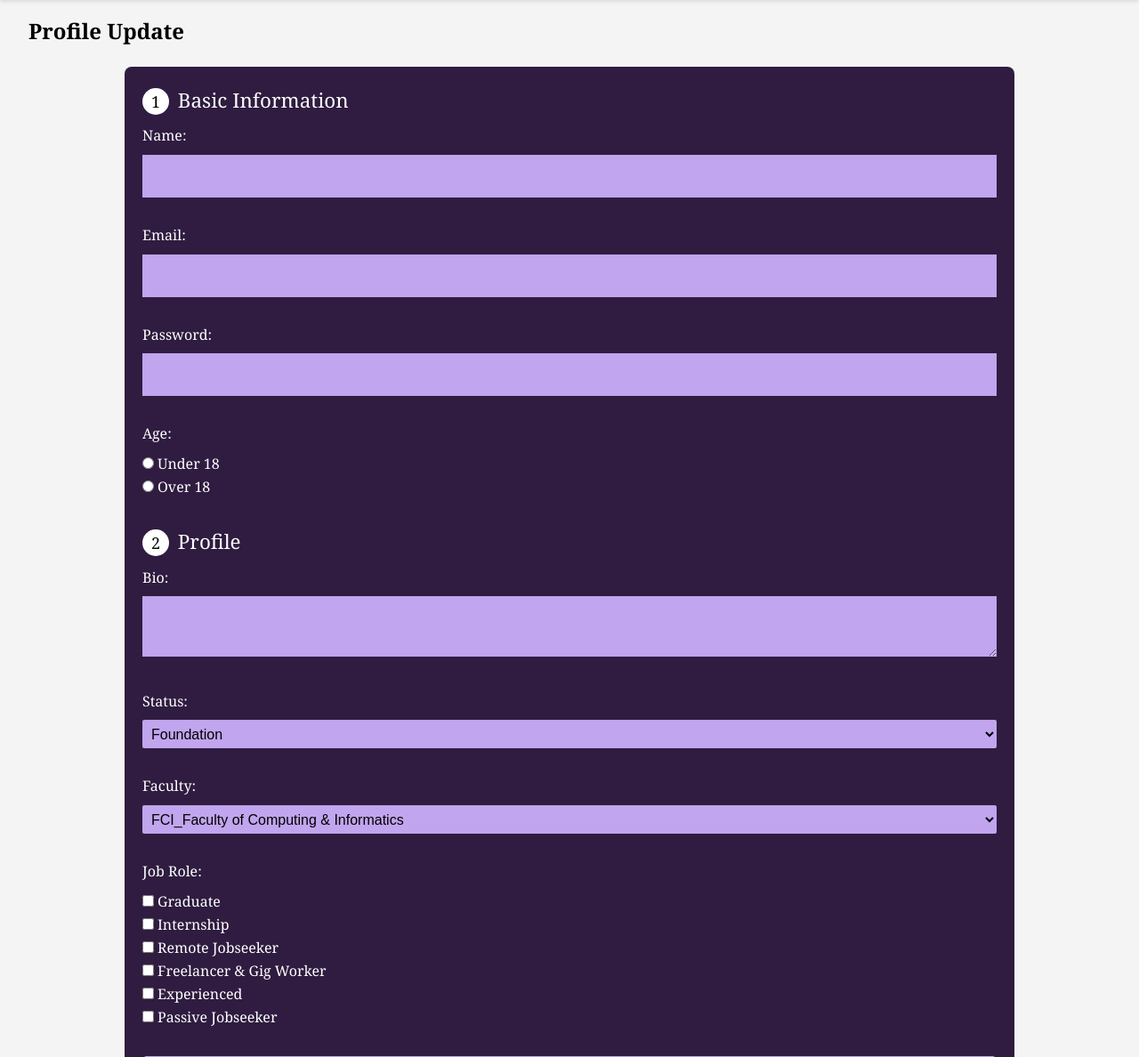
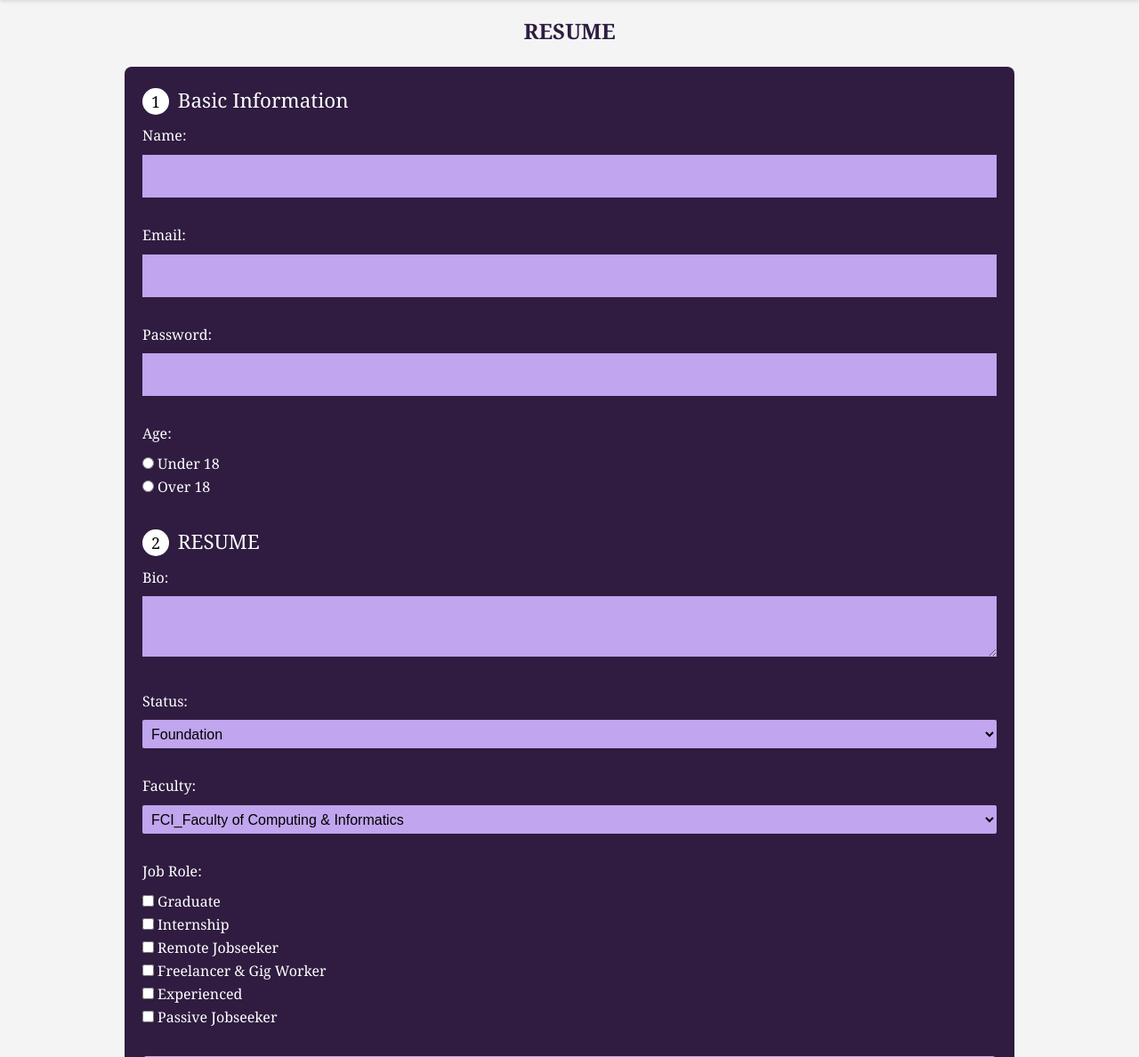
Before and after one commit to tharssha/TC5L---09, a Flask app: template templates/profile.html in a window 1280 px wide. Shown: the part 83-1271 px from the top of the page at 89% size. Run offline with Flask 3, Linux system fonts and the light colour scheme; the template is opened without the code that fills it, so the values that code supplies are empty.

Commit message:
fix error

```diff
--- a/templates/profile.html
+++ b/templates/profile.html
@@ -12,7 +12,7 @@
     </header>
         <main class="main-content">
             <div class="dashboard-header">
-                <h2>Profile Update</h2>
+                <h2>RESUME</h2>
             </div>
             <div class="col-md-12">
                 <form action="signup.html" method="post">
@@ -37,7 +37,7 @@
                   </fieldset>
                   <fieldset>
 
-                    <legend><span class="number">2</span> Profile</legend>
+                    <legend><span class="number">2</span> RESUME</legend>
 
                    <label for="bio">Bio:</label>
                     <textarea id="bio" name="user_bio"></textarea>
@@ -118,7 +118,8 @@
     }
 
     h2 {
-        color:#000000
+        color:#2f1c40;
+        text-align: center;
     }
 
     /* Main container styling */
```
